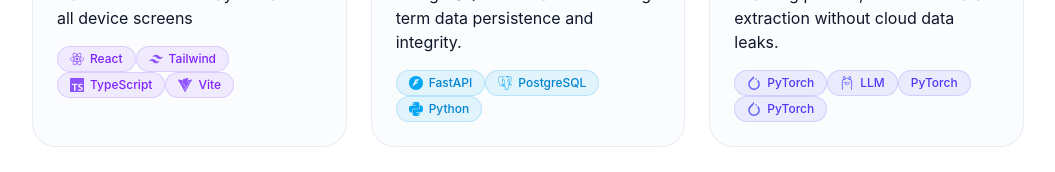
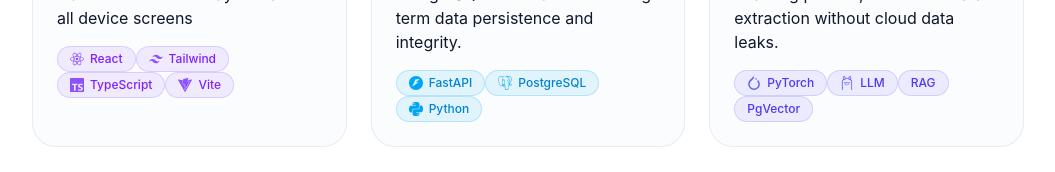
Before and after one commit to shajan2008/Cyber-Portfolio, a React (Vite) app: page / in a window 1280 px wide. Shown: the part 852-1024 px from the top of the page, without its empty margins (112-1167 px from the left). Built offline with nearby package versions, Linux system fonts and the light colour scheme.

Commit message:
Some minor changes made

```diff
--- a/src/App.tsx
+++ b/src/App.tsx
@@ -144,12 +144,11 @@ export default function App() {
                   <SiOllama className='w-3.5 h-3.5 text-indigo-500'/>
                   LLM
                 </span>
-                <span className='inline-flex items-center gap-1.5 px-3 py-1 rounded-full text-xs font-medium bg-indigo-500/10 text-indigo-600 border     border-indigo-500/20'>
-                  PyTorch
+                <span className='inline-flex items-center gap-1.5 px-3 py-1 rounded-full text-xs font-medium bg-indigo-500/10 text-indigo-600 border  border-indigo-500/20'>
+                  RAG
                 </span>
                 <span className='inline-flex items-center gap-1.5 px-3 py-1 rounded-full text-xs font-medium bg-indigo-500/10 text-indigo-600 border border-indigo-500/20'>
-                  <SiPytorch className='w-3.5 h-3.5 text-indigo-500'/>
-                  PyTorch
+                  PgVector
                 </span>
               </span>
             </div>
```
